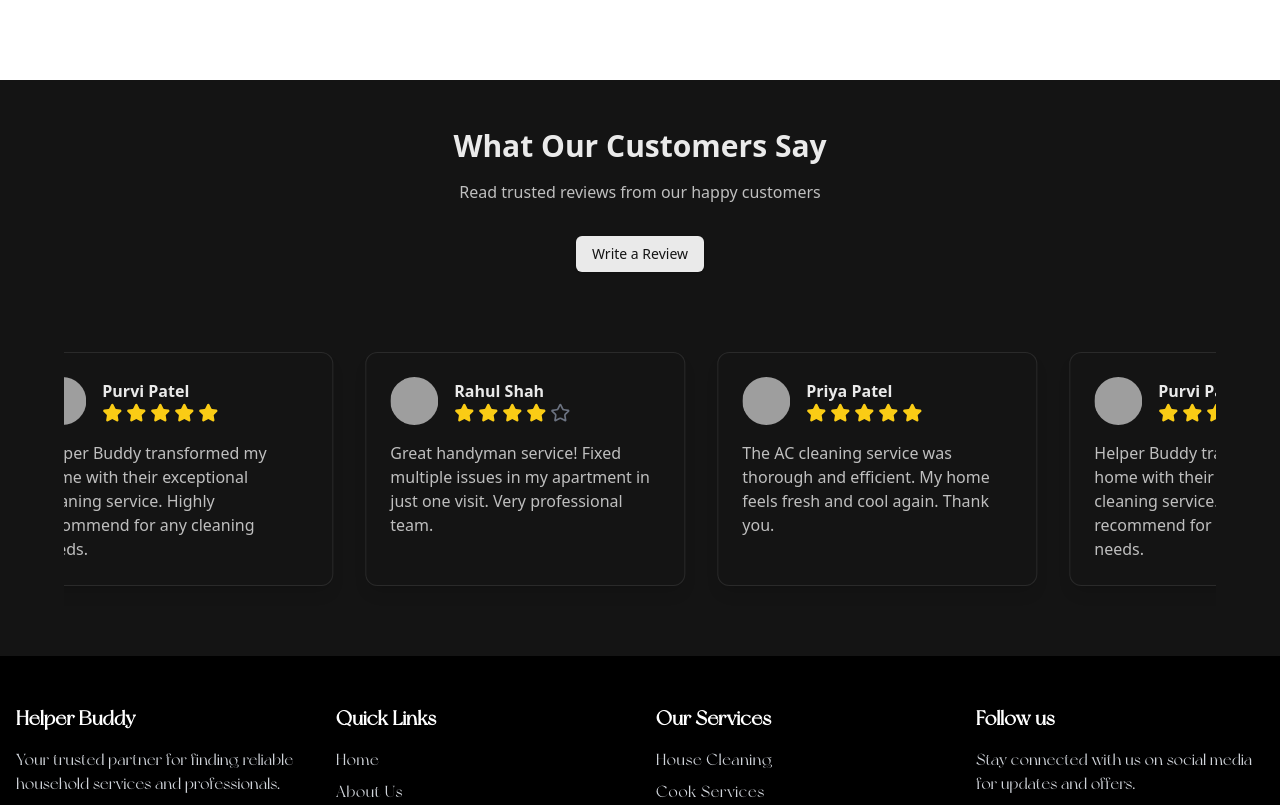
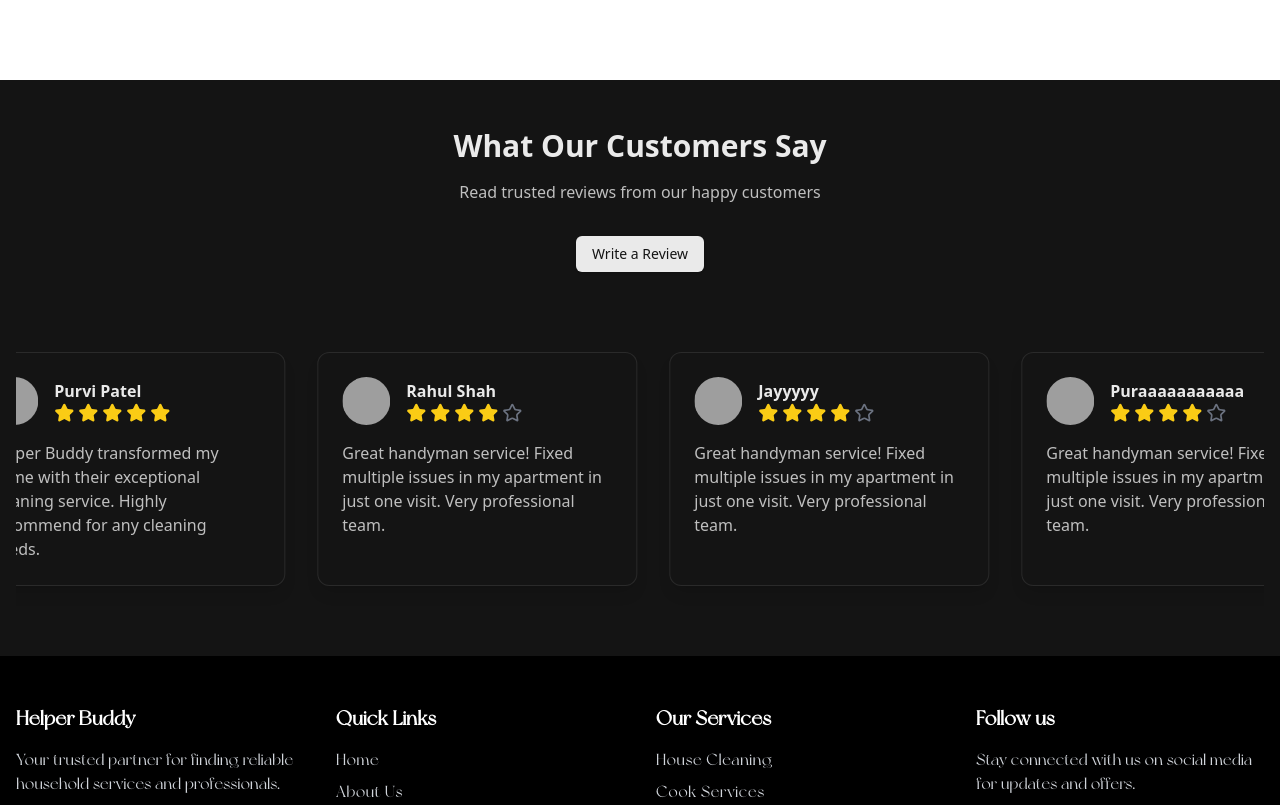
Before and after one commit to omsatodiya/Helper_Buddy_-, a Next.js app: page / in a window 1280 px wide. Shown: the part 720-1525 px from the top of the page. Built offline with nearby package versions, Linux system fonts and the light colour scheme; grey boxes are pictures that could not be loaded.

Commit message:
feat: Carosoel added

```diff
--- a/components/ui/Testimonials.jsx
+++ b/components/ui/Testimonials.jsx
@@ -29,6 +29,31 @@
     text: "Great handyman service! Fixed multiple issues in my apartment in just one visit. Very professional team.",
     avatar: "/api/placeholder/32/32"
   }
+  ,
+  {
+    id: 4,
+    name: "Jayyyyy",
+    rating: 4,
+    text: "Great handyman service! Fixed multiple issues in my apartment in just one visit. Very professional team.",
+    avatar: "/api/placeholder/32/32"
+  }
+  ,
+  {
+    id: 5,
+    name: "Puraaaaaaaaaaa",
+    rating: 4,
+    text: "Great handyman service! Fixed multiple issues in my apartment in just one visit. Very professional team.",
+    avatar: "/api/placeholder/32/32"
+  }
+  ,
+  {
+    id: 6,
+    name: "Satuuuuuuuuu",
+    rating: 4,
+    text: "Great handyman service! Fixed multiple issues in my apartment in just one visit. Very professional team.",
+    avatar: "/api/placeholder/32/32"
+  }
+
 ];
 
 const Testimonials = ({ initialReviews = defaultReviews }) => {
@@ -83,6 +108,8 @@
       carousel.appendChild(clonedItems);
       clonedItems = carousel.children[2].cloneNode(true);
       carousel.appendChild(clonedItems);
+      clonedItems = carousel.children[0].cloneNode(true);
+      carousel.appendChild(clonedItems);
 
       createInfiniteScroll();
     };
@@ -134,7 +161,7 @@
 
   return (
     <div className="py-12 px-4 bg-[#141414]">
-      <div className="max-w-6xl mx-auto">
+      <div className="max-w-screen mx-auto">
         <div className="text-center mb-12">
           <h2 className="text-3xl font-bold mb-4 text-[#EAEAEA]">
             What Our Customers Say
```
